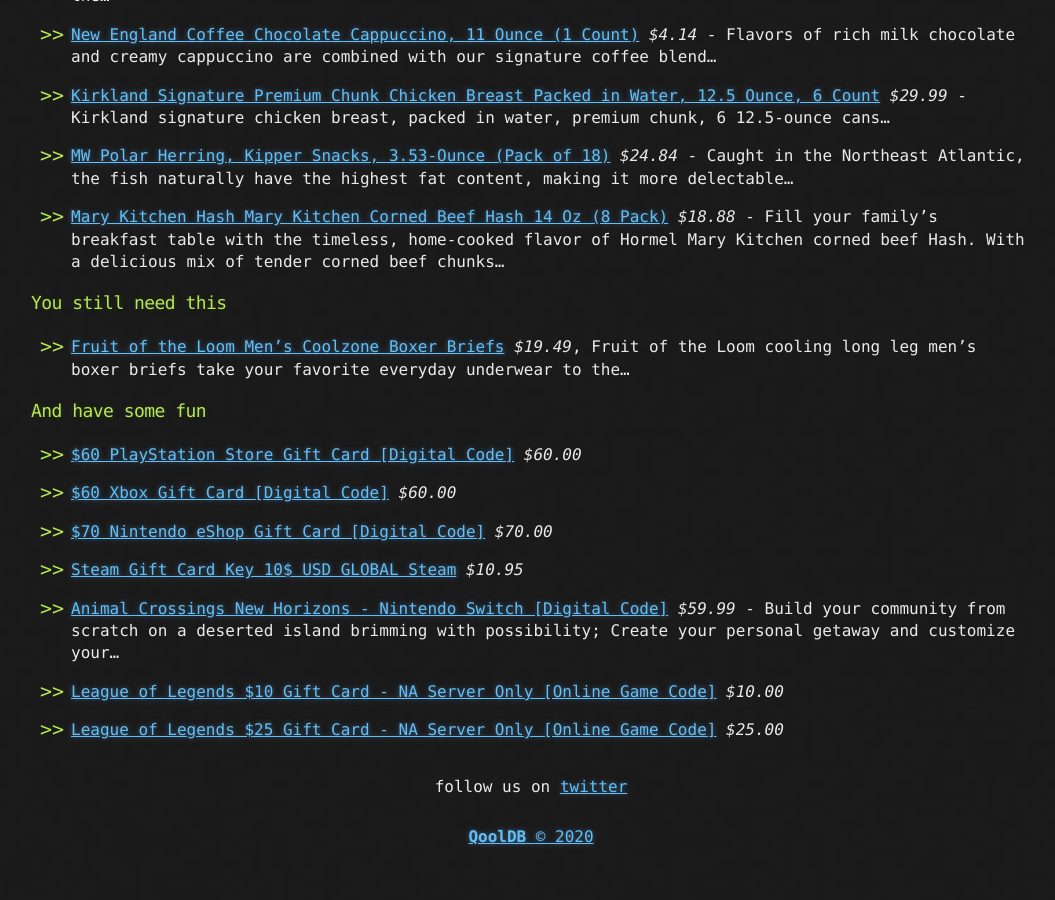
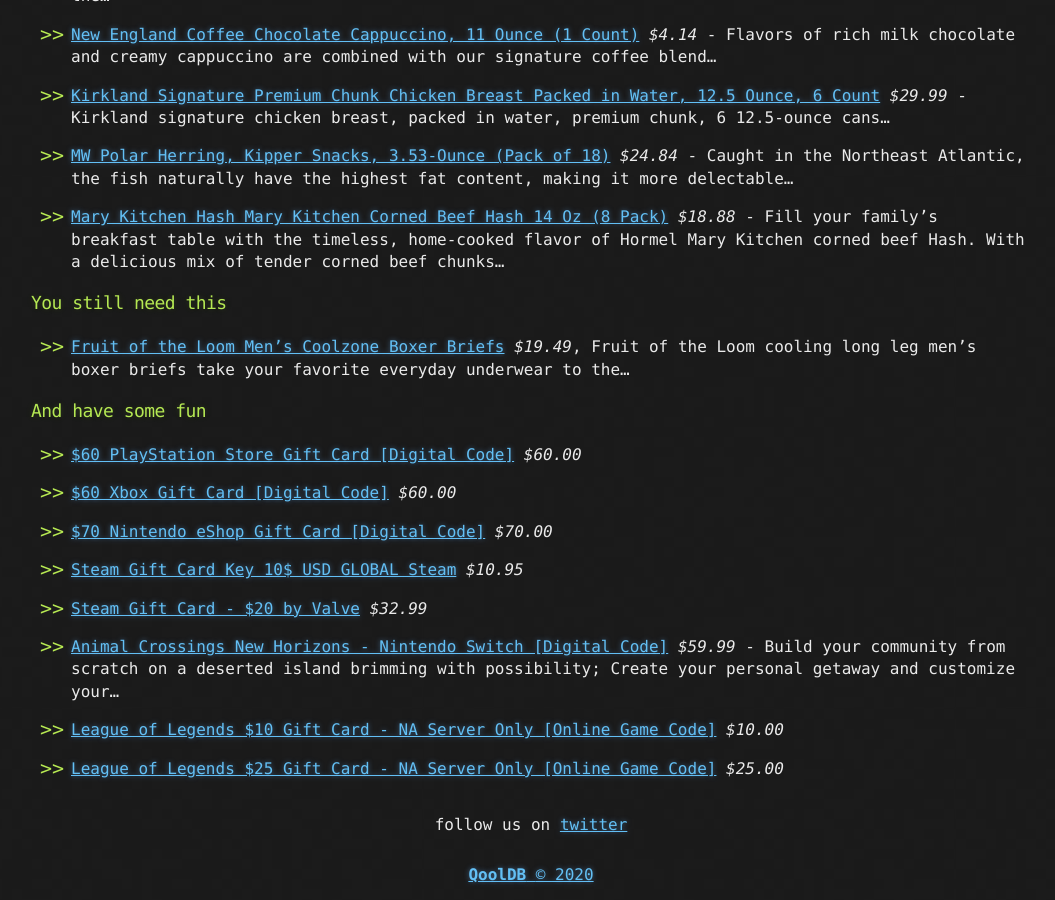
Before and after one commit to coffeecocoa/qooldb, a Jekyll site: the page built from _posts/2020-04-16-here-are-the-awesome-list-of-what-to-buy-if-youre-quarantined-at-home.md, in a window 1280 px wide and 900 px high, scrolled down 1420 px. Shown: the whole window, without its empty margins (109-1164 px from the left). Built offline with Jekyll 4.4.1, drawn with Linux system fonts in a browser that asks for light colours; before the commit the page ends 2282 px from its top, so only the background shows below that.

Commit message:
add rer 6

```diff
--- a/_posts/2020-04-16-here-are-the-awesome-list-of-what-to-buy-if-youre-quarantined-at-home.md
+++ b/_posts/2020-04-16-here-are-the-awesome-list-of-what-to-buy-if-youre-quarantined-at-home.md
@@ -60,6 +60,8 @@
 
 *   [Steam Gift Card Key 10$ USD GLOBAL Steam](https://www.g2a.com/r/steam-gift-card-key-10-usd) <i>$10.95</i>
 
+*   [Steam Gift Card - $20 by Valve](https://amzn.to/3a8kJd6) <i>$32.99</i>
+
 *   [Animal Crossings New Horizons - Nintendo Switch [Digital Code]](https://amzn.to/2VaSFSa) <i>$59.99</i> - Build your community from scratch on a deserted island brimming with possibility; Create your personal getaway and customize your...
 
 *   [League of Legends $10 Gift Card - NA Server Only [Online Game Code]](https://amzn.to/2Vz7z3C) <i>$10.00</i>
```
